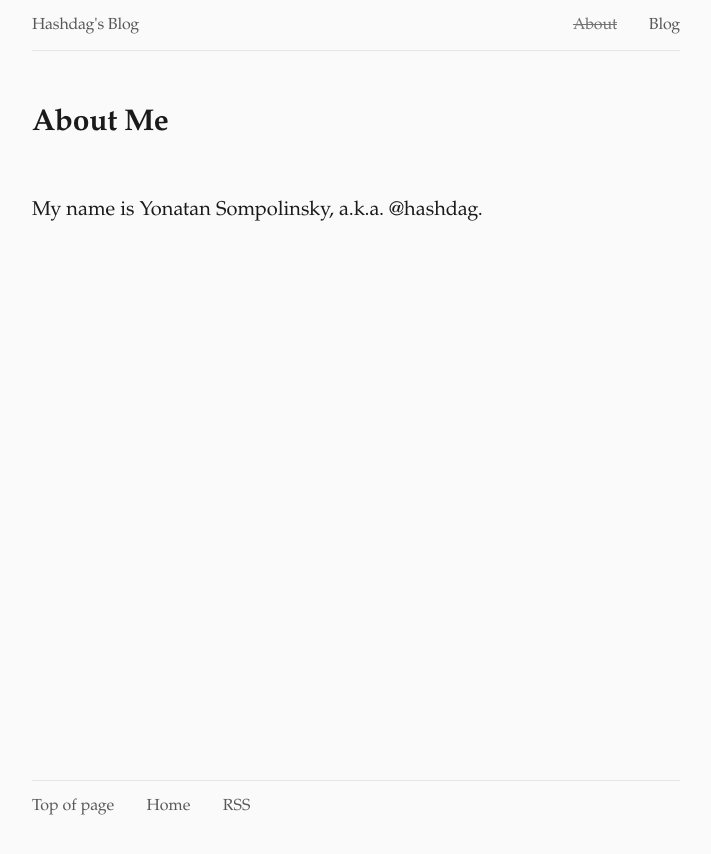
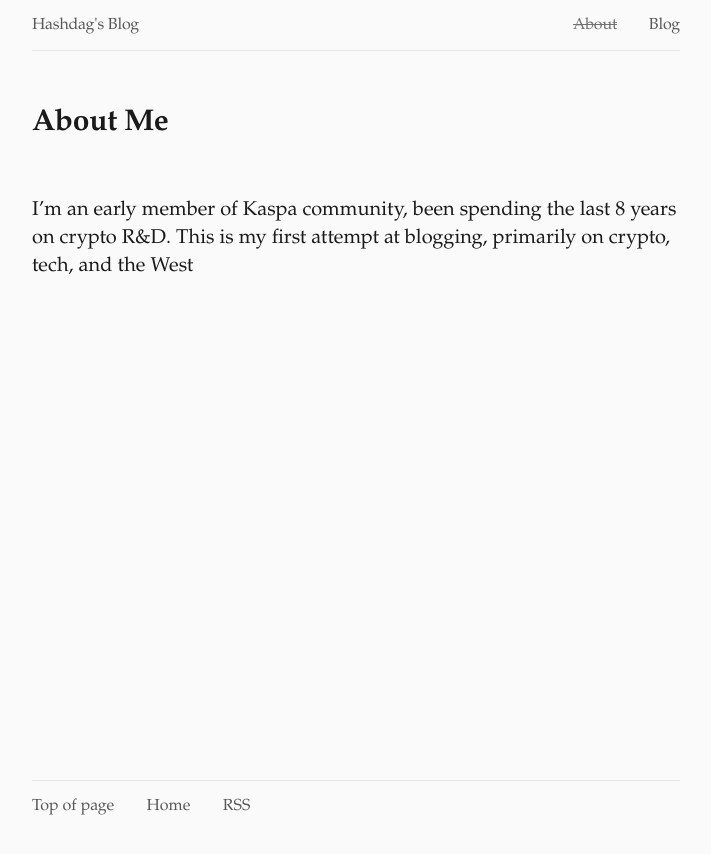
Before and after one commit to hashdag/hashdag.github.io, a Jekyll site: the page built from _pages/about.md, in a window 1280 px wide. Shown: the top 854 px of the page, without its empty margins (284-995 px from the left). Built offline with Jekyll 4.4.1, drawn with Linux system fonts in a browser that asks for light colours.

Commit message:
Update about.md

```diff
--- a/_pages/about.md
+++ b/_pages/about.md
@@ -6,4 +6,4 @@ permalink: /about
 nav: none
 ---
 
-My name is Yonatan Sompolinsky, a.k.a. @hashdag.
+I'm an early member of Kaspa community, been spending the last 8 years on crypto R&D. This is my first attempt at blogging, primarily on crypto, tech, and the West
```
